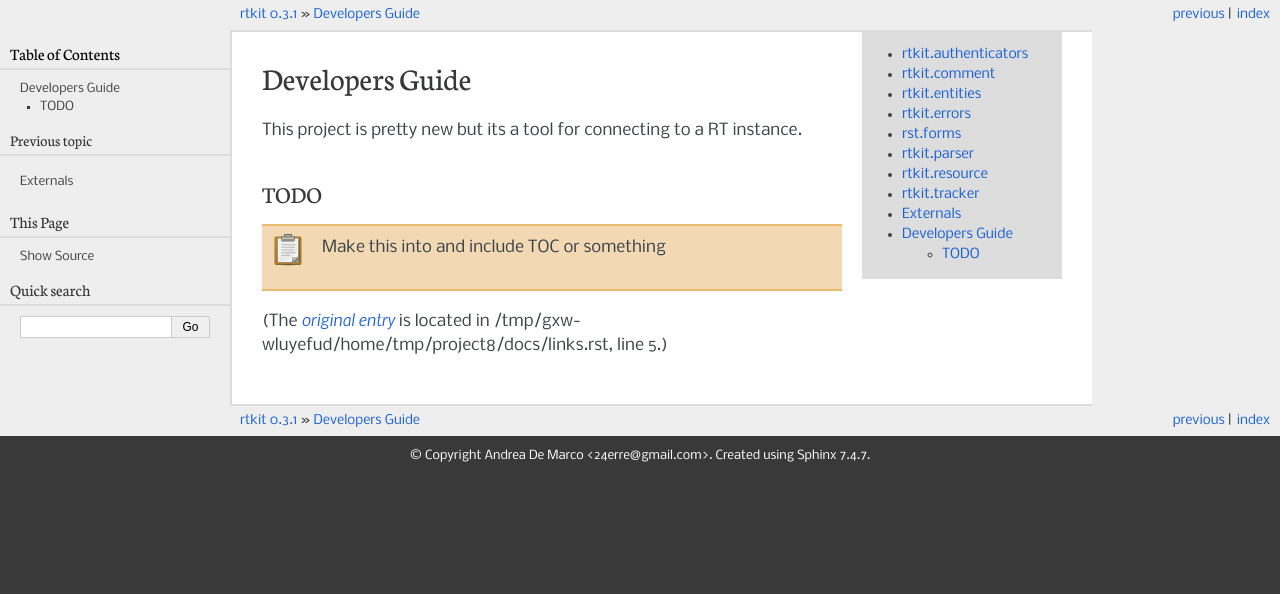
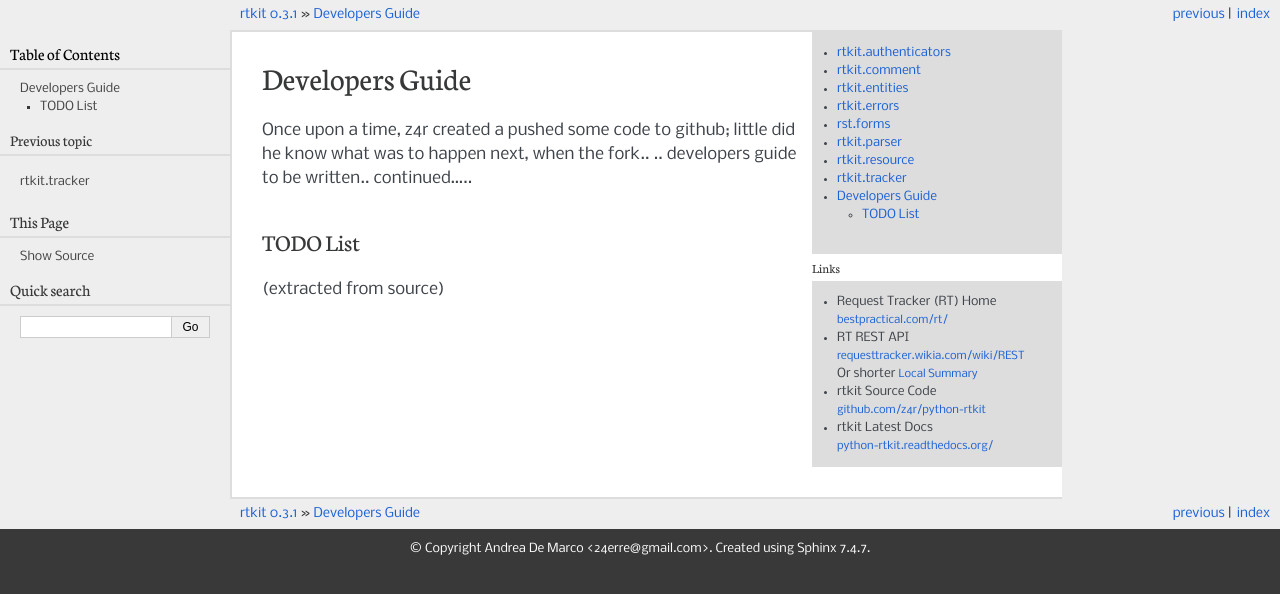
Before and after one commit to z4r/python-rtkit, a Sphinx documentation site: the page built from docs/developers.rst, in a window 1280 px wide. Shown: the top 594 px of the page. Built offline with Sphinx 7.4.7, drawn with Linux system fonts in a browser that asks for light colours.

Commit message:
tidy panels and style

```diff
--- a/docs/_templates/page.html
+++ b/docs/_templates/page.html
@@ -4,17 +4,42 @@
       .admonition-todo{
           background-color: #EBE2F2;
       }
+      .rtkit {
+          font-size: 8pt;
+          }
+          .rtkitd ul{
+              padding-left: 25px;
+              }
       </style>
       <div class="documentwrapper">
       {%- if render_sidebar %}
         <div class="bodywrapper">
       {%- endif %}
 
-          <div class="body" >
-             <div style="background-color: #dddddd; float: right; width: 200px; font-size: 10pt;">
+          <div class="body" style="padding-right: 0;">
+             <div style="background-color: #dddddd; float: right; width: 250px; font-size: 9pt;" class="rtkitd">
+
                           {{toctree() }}
+                          <h4>Links</h4>
+                          <ul>
+                            <li>Request Tracker (RT) Home<br>
+                                <a class="rtkit"  target="_blank"  href="http://bestpractical.com/rt/">bestpractical.com/rt/</a>
+                            </li>
+                            <li>RT REST API <br>
+                                <a class="rtkit"  target="_blank"  href="http://requesttracker.wikia.com/wiki/REST">requesttracker.wikia.com/wiki/REST</a>
+                                <br>
+                                Or shorter <a class="rtkit"  href="README.html#rt-rest-api-summary">Local Summary</a>
+                            </li>
+                            <li>rtkit Source Code<br>
+                                <a class="rtkit" target="_blank" href="https://github.com/z4r/python-rtkit">github.com/z4r/python-rtkit</a>
+                            </li>
+                            <li>rtkit Latest Docs<br>
+                                <a class="rtkit"  target="_blank" href="https://python-rtkit.readthedocs.org/">python-rtkit.readthedocs.org/</a>
+                            </li>
+                           </ul>
+
             </div>
-            <div style="margin-right: 220px;">
+            <div style="margin-right: 260px;">
             {% block body %}{{ super() }} {% endblock %}
             </div>
           </div>
--- a/docs/developers.rst
+++ b/docs/developers.rst
@@ -2,10 +2,12 @@
 Developers Guide
 ======================================
 
-This project is pretty new but its a tool
-for connecting to a RT instance.
+Once upon a time, z4r created a pushed some code to github;
+little did he know what was to happen next, when the fork.. .. developers guide to be written.. continued.....
 
 
-TODO
-============================
+TODO List
+===================================
+(extracted from source)
+
 .. todolist::
```
Also changed, not shown: docs/index.rst (+0 -15 lines), docs/links.rst (deleted, +0 -21 lines).
